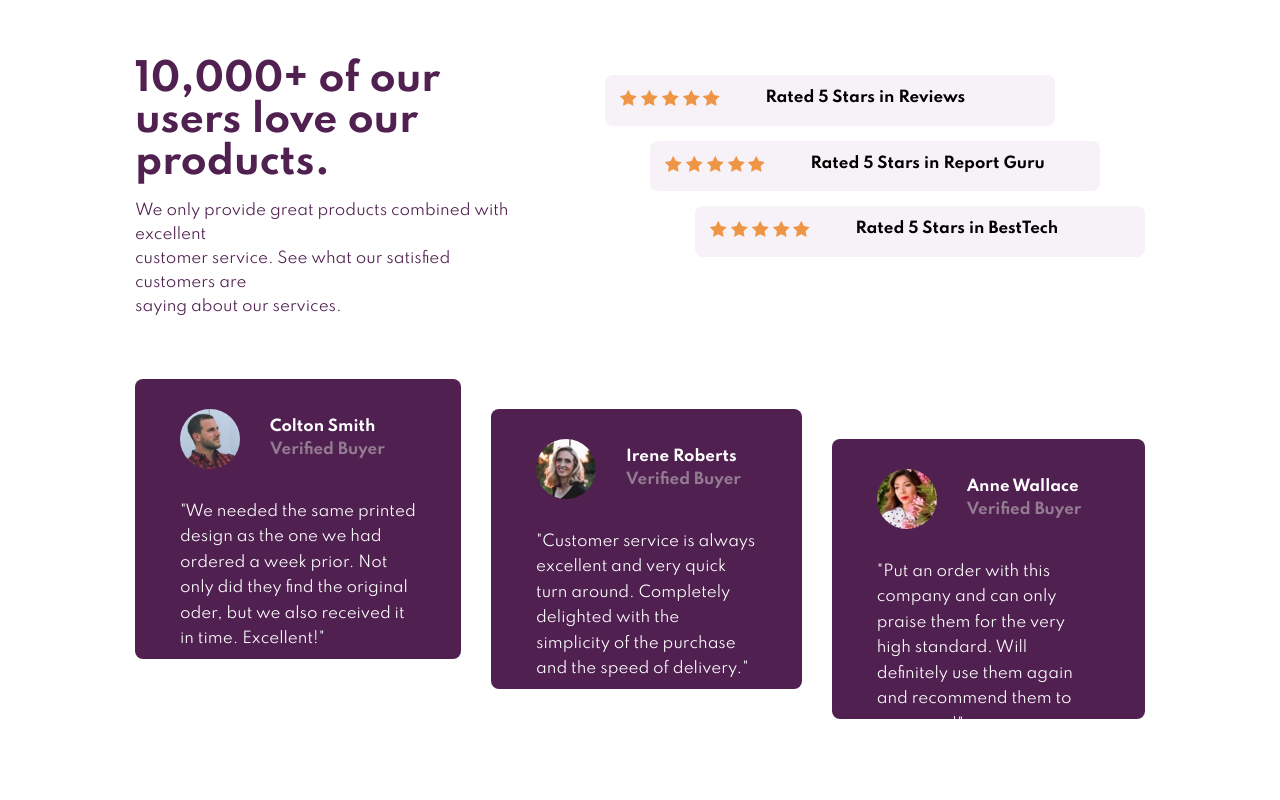
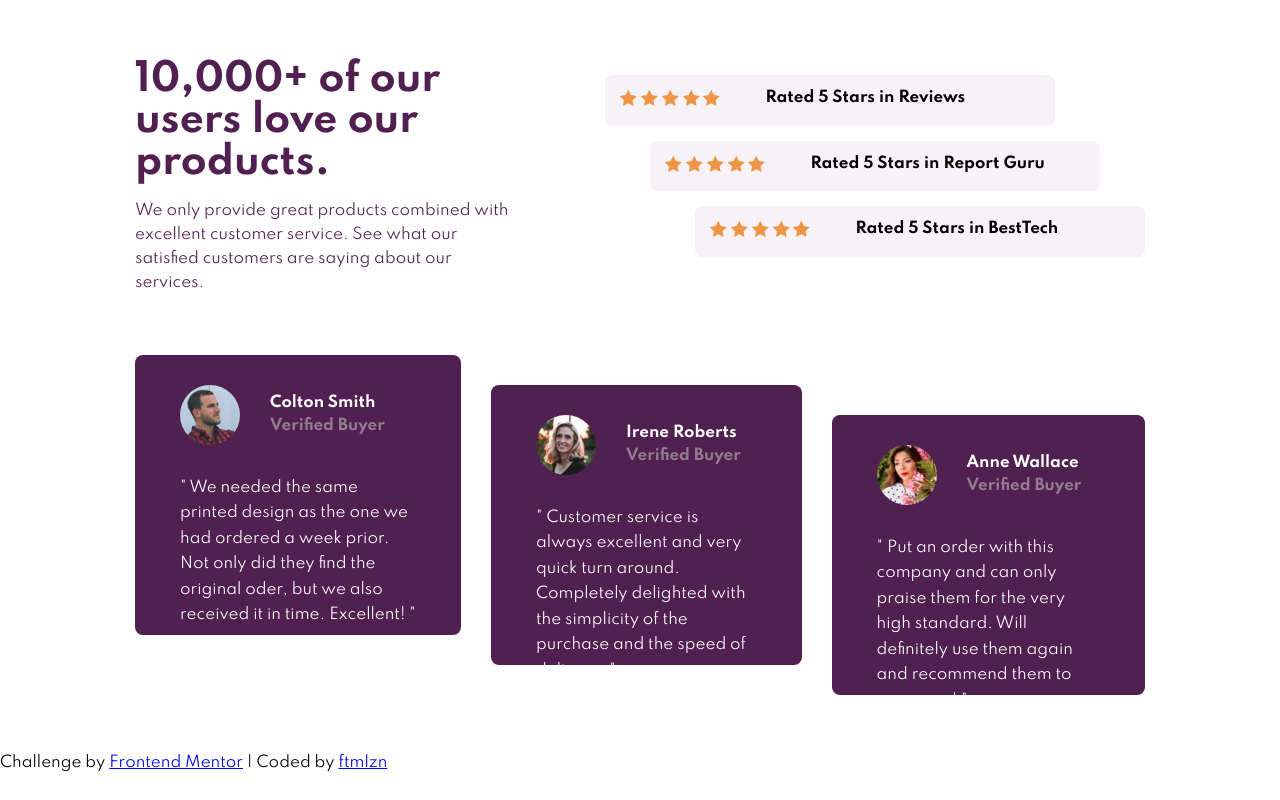
Before and after one commit to fatimalazan/frontend-mentor-social-proof-section, a plain HTML site: page index.html in a window 1280 px wide. Drawn offline with Linux system fonts and the light colour scheme.

Commit message:
Updates index.html

```diff
--- a/index.html
+++ b/index.html
@@ -4,15 +4,17 @@
     <meta charset="UTF-8">
     <meta http-equiv="X-UA-Compatible" content="IE=edge">
     <meta name="viewport" content="width='device-width', initial-scale=1.0">
+    <link rel="shortcut icon" type="image/png" href="images/favicon-32x32.png"/>
     <link rel="stylesheet" href="style.css">
-    <title>Social Proof</title>
+    <title>Frontend Mentor | Social Proof Section</title>
 </head>
 <body>
+    <main>
         <section class="social-proof">
             <div class="first-row">
                 <div class="header">
-                <h1 id="section-header">10,000+ of our <br>users love our <br>products.</h1>
-                <p id="section-desc">We only provide great products combined with excellent <br>customer service. See what our satisfied customers are <br>saying about our services.</p>
+                    <h1 id="section-header">10,000+ of our users love our products.</h1>
+                    <p id="section-desc">We only provide great products combined with excellent customer service. See what our satisfied customers are saying about our services.</p>
                 </div>
                 <div class="rate">
                     <div class="rate-box">
@@ -57,7 +59,7 @@
                         </div>
                     </div>
                     <p class="review-text">
-                    "We needed the same printed design as the one we had ordered a week prior. Not only did they find the original oder, but we also received it in time. Excellent!"
+                        " We needed the same printed design as the one we had ordered a week prior. Not only did they find the original oder, but we also received it in time. Excellent! "
                     </p>
                 </div>
                 <div class="card-review">
@@ -69,7 +71,7 @@
                         </div>
                     </div>
                     <p class="review-text">
-                    "Customer service is always excellent and very quick turn around. Completely delighted with the simplicity of the purchase and the speed of delivery."
+                        " Customer service is always excellent and very quick turn around. Completely delighted with the simplicity of the purchase and the speed of delivery. "
                     </p>
                 </div>
                 <div class="card-review">
@@ -81,10 +83,15 @@
                         </div>
                     </div>
                     <p class="review-text">
-                    "Put an order with this company and can only praise them for the very high standard. Will definitely use them again and recommend them to everyone!"
+                        " Put an order with this company and can only praise them for the very high standard. Will definitely use them again and recommend them to everyone! "
                     </p>
                 </div>
             </div>
         </section>
+        <div class="attribution">
+            <span>Challenge by <a href="https://www.frontendmentor.io/challenges/social-proof-section-6e0qTv_bA" target="_blank">Frontend Mentor</a> | </span>
+            <span>Coded by <a href="https://github.com/fatimalazan">ftmlzn</a></span>
+        </div>
+    </main>
 </body>
 </html>
```
Lines whose indentation alone changed are shown as unchanged.
